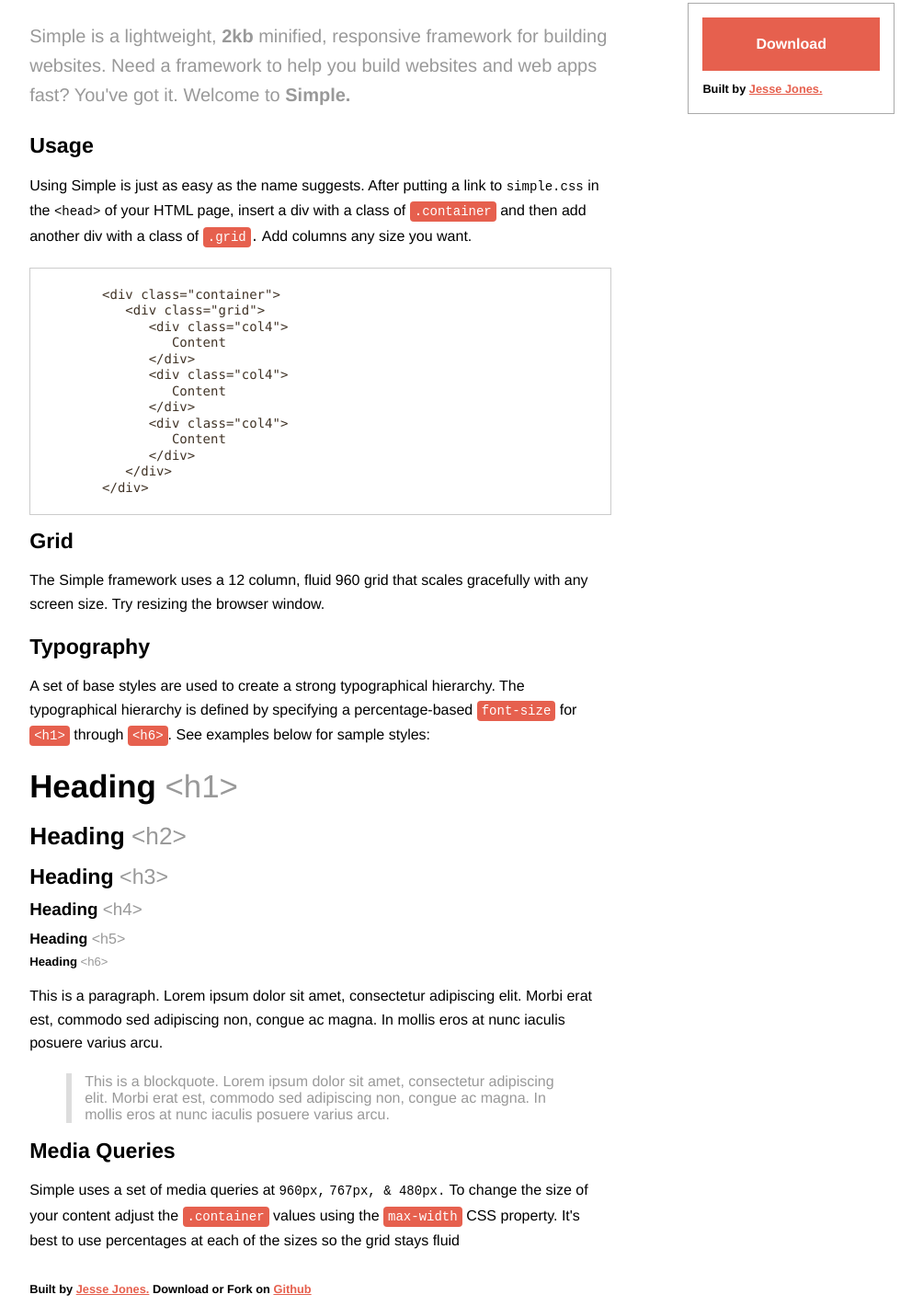
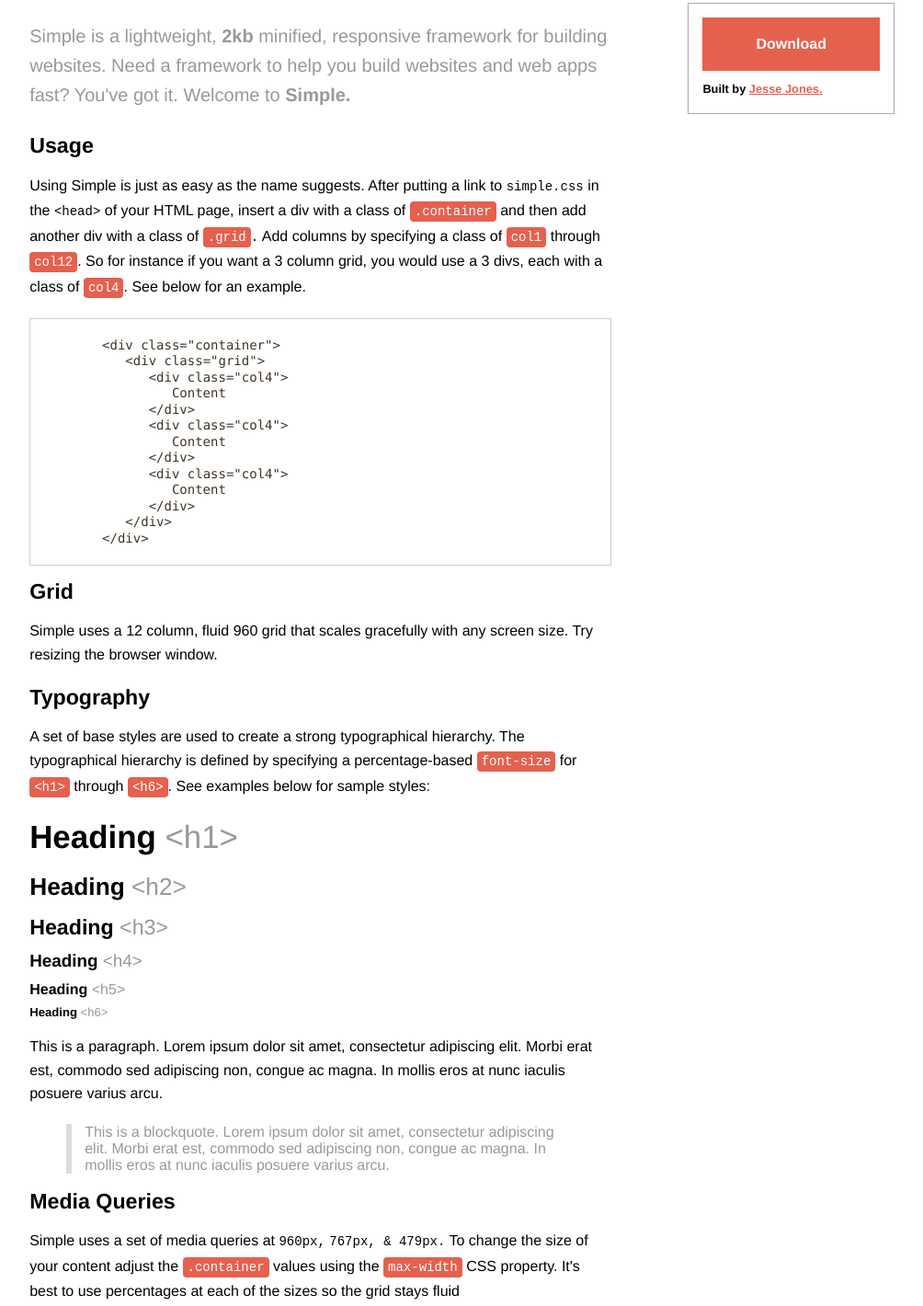
Before and after one commit to jessejones/simple-framework, a plain HTML site: page usage/index.html in a window 1280 px wide. Shown: the part 394-1814 px from the top of the page at 92% size, without its empty margins (147-1151 px from the left). Drawn offline with Linux system fonts and the light colour scheme.

Commit message:
Update usage documentation

```diff
--- a/usage/index.html
+++ b/usage/index.html
@@ -27,7 +27,7 @@
 			<p class="intro">Simple is a lightweight, <strong>2kb</strong> minified, responsive framework for building websites. Need a framework to help you build websites and web apps fast? You've got it. Welcome to <strong>Simple.</strong></p>
 		<div id="usage">
 			<h3>Usage</h3>
-			<p>Using Simple is just as easy as the name suggests. After putting a link to <code>simple.css</code> in the <code>&lt;head&gt;</code> of your HTML page, insert a div with a class of <code><span class="tags">.container</span></code> and then add another div with a class of <code><span class="tags">.grid</span>.</code> Add columns any size you want.
+			<p>Using Simple is just as easy as the name suggests. After putting a link to <code>simple.css</code> in the <code>&lt;head&gt;</code> of your HTML page, insert a div with a class of <code><span class="tags">.container</span></code> and then add another div with a class of <code><span class="tags">.grid</span>.</code> Add columns by specifying a class of <code><span class="tags">col1</span></code> through <code><span class="tags">col12</span></code>. So for instance if you want a 3 column grid, you would use a 3 divs, each with a class of <code><span class="tags">col4</span></code>. See below for an example.
 			<pre class="prettyprint block"><code class="block">
 			&lt;div class="container"&gt;
 				&lt;div class="grid"&gt;
@@ -46,7 +46,7 @@
 		</div>
 		<div id="grid">
 			<h3>Grid</h3>
-			<p>The Simple framework uses a 12 column, fluid 960 grid that scales gracefully with any screen size. Try resizing the browser window.</p>
+			<p>Simple uses a 12 column, fluid 960 grid that scales gracefully with any screen size. Try resizing the browser window.</p>
 		</div>
 		<div id="typography">
 			<h3>Typography</h3>
@@ -64,7 +64,7 @@
 		<div id="Media Queries">
 			<h3>Media Queries</h3>
 			<p>Simple uses a set of media queries at <code>960px,</code> <code>767px, </code>
-				<code>&#38; 480px.</code> To change the size of your content adjust the <code><span class="tags">.container</span></code> values using the <code><span class="tags">max-width</span></code> CSS property. It's best to use percentages at each of the sizes so the grid stays fluid</p>
+				<code>&#38; 479px.</code> To change the size of your content adjust the <code><span class="tags">.container</span></code> values using the <code><span class="tags">max-width</span></code> CSS property. It's best to use percentages at each of the sizes so the grid stays fluid</p>
 		</div>
 	</div>
 	<footer class="col12">
```
